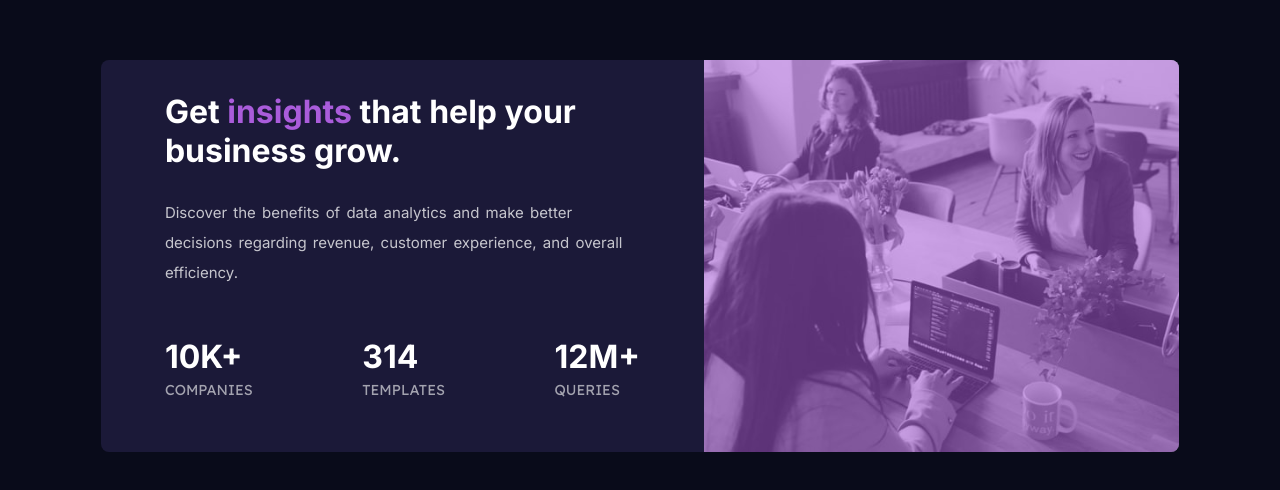
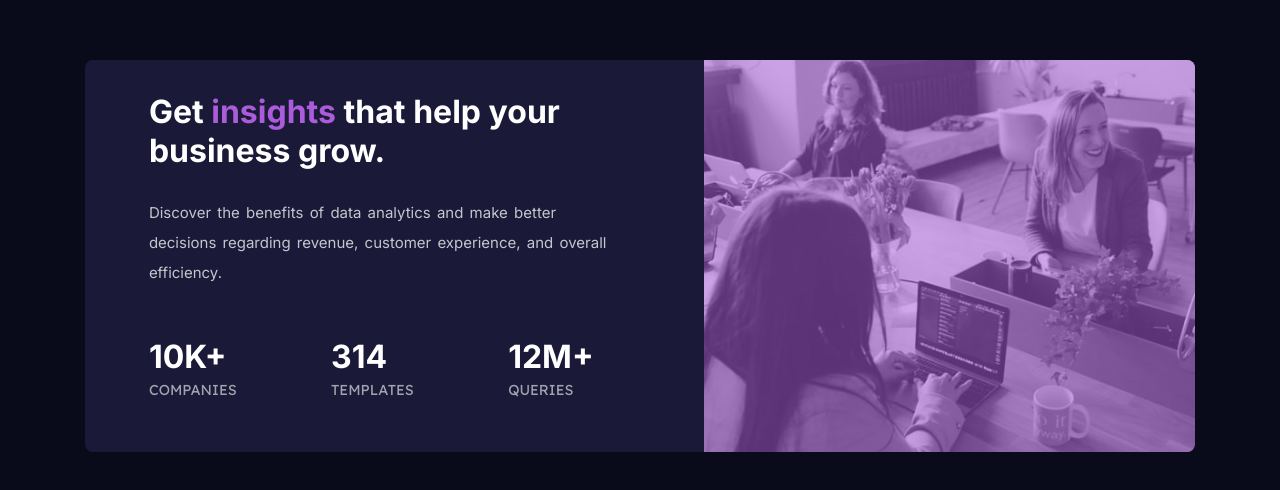
Before and after one commit to hossam-khalaf/stats-preview-card-component-main, a plain HTML site: page index.html in a window 1280 px wide. Shown: the part 144-634 px from the top of the page. Drawn offline with Linux system fonts and the light colour scheme.

Commit message:
fix box model

```diff
--- a/style.css
+++ b/style.css
@@ -101,11 +101,15 @@ section div:not(:last-child) {
 		order: 1;
 		text-align: left;
 	}
+	.desc {
+		margin-right: 2rem;
+	}
 
 	.stats {
 		display: flex;
 		flex-direction: row;
 		justify-content: space-between;
 		margin-top: 1.4rem;
+		padding-right: 2.9rem;
 	}
 }
```
